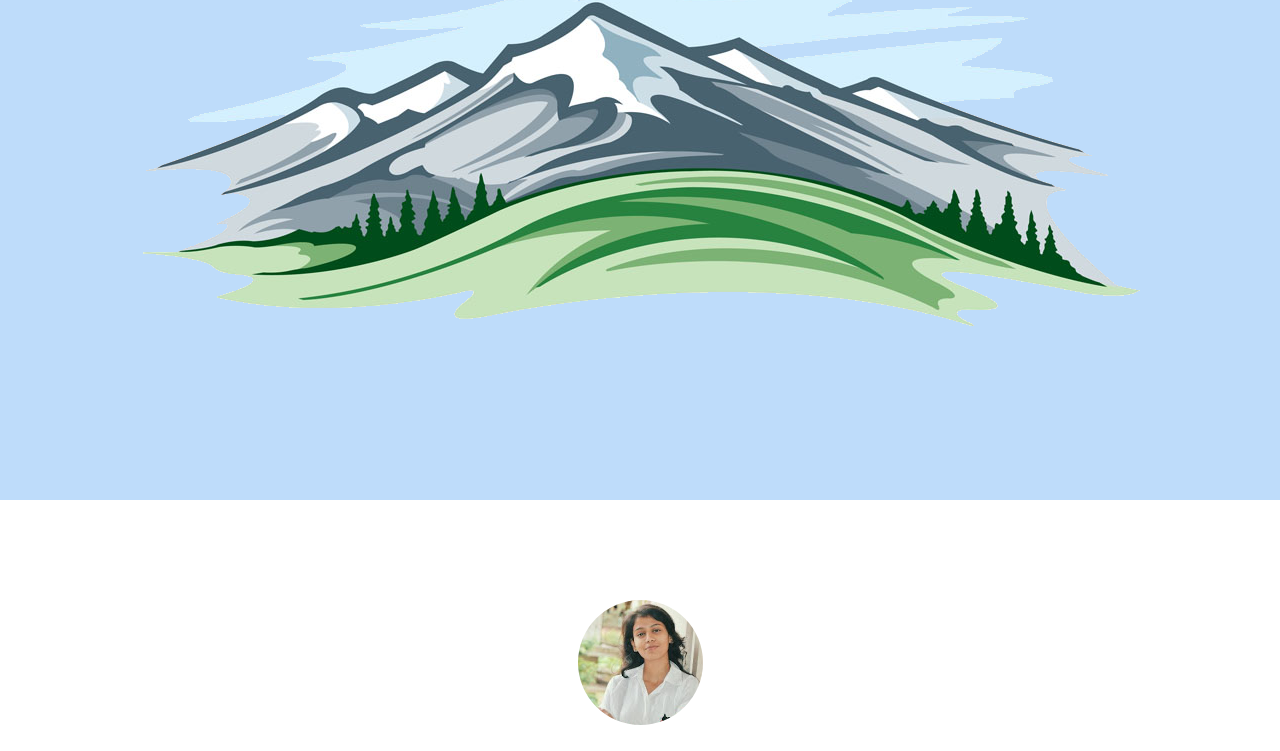
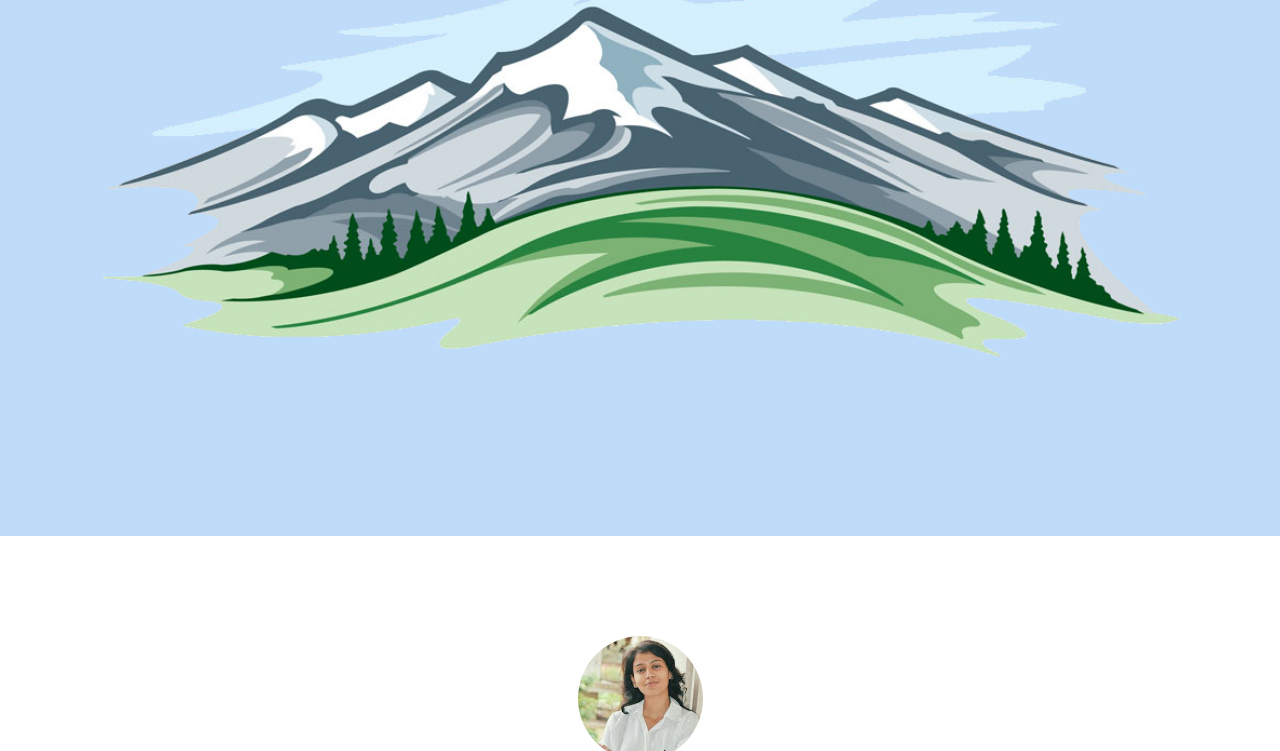
Before and after one commit to sonam-bit/website, a plain HTML site: page index.html in a window 1280 px wide. Shown: the part 356-1107 px from the top of the page. Drawn offline with Linux system fonts and the light colour scheme; a web font is replaced by a local one.

Commit message:
Update styles.css

```diff
--- a/styles.css
+++ b/styles.css
@@ -16,6 +16,11 @@ h1{
      font-family: 'Calligraffitti', cursive;
 
 }
+.mountain{
+
+      width: 100%;
+      height: auto;
+  }
 .hlo{
     font-family: 'Dancing Script', cursive;
     margin:20px;
```
